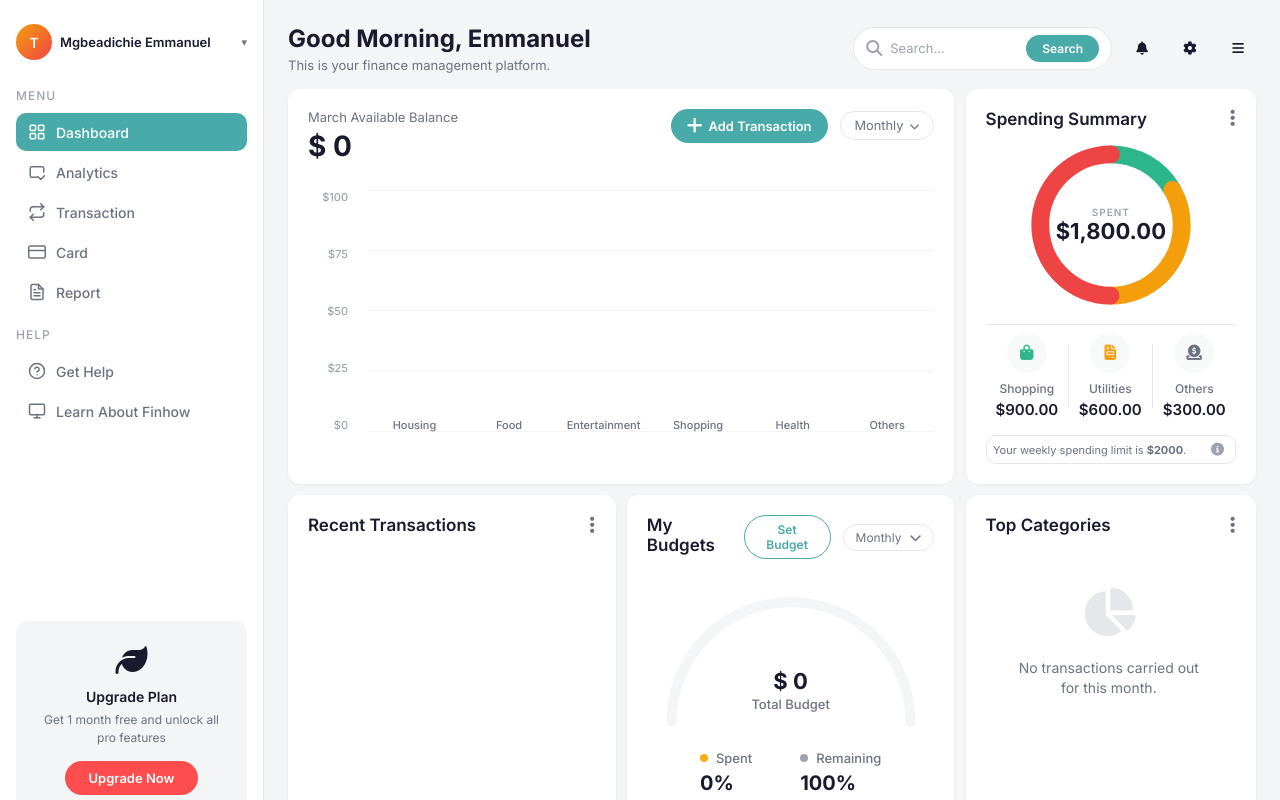
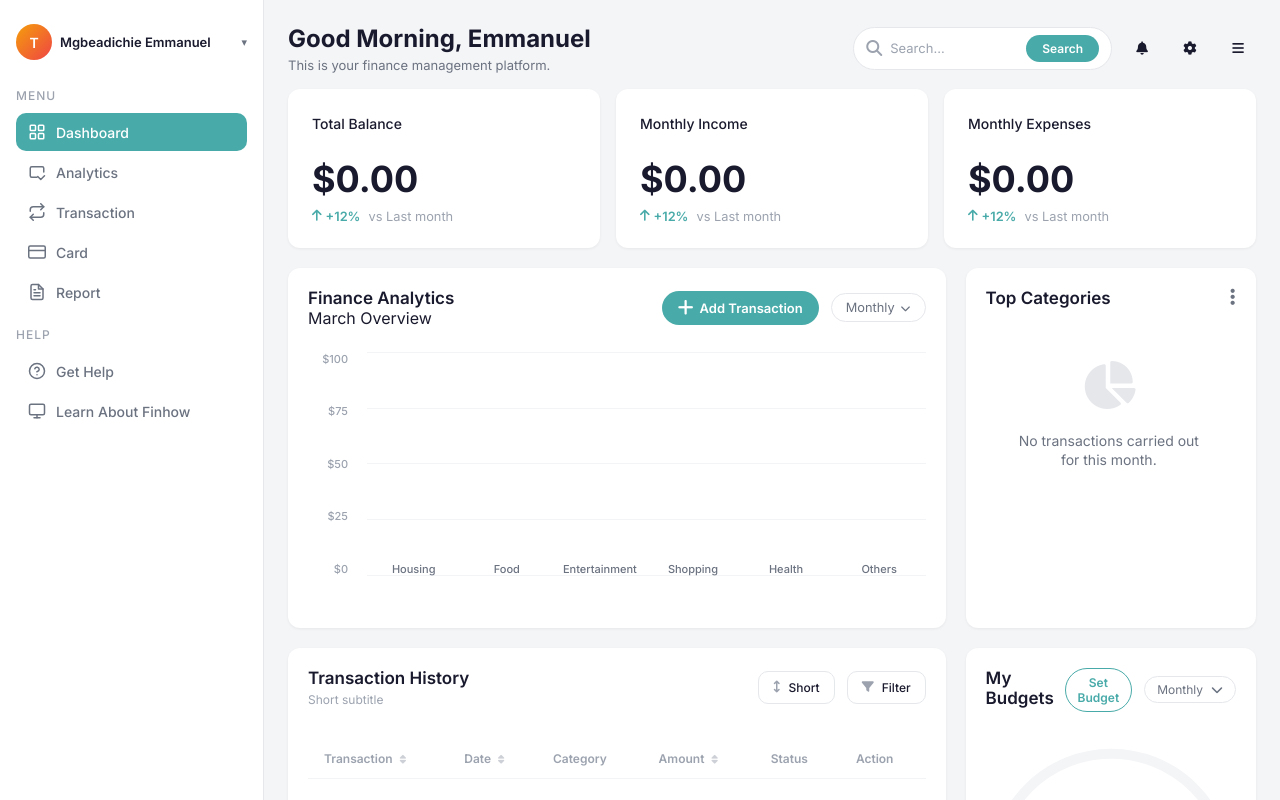
Before and after one commit to emmanuelryann/finance-tracker, a React (Vite) app: page / in a window 1280 px wide. Shown: the top 800 px of the page. Built offline with nearby package versions, Linux system fonts and the light colour scheme.

Commit message:
complete dashboard redesign

```diff
--- a/src/App.jsx
+++ b/src/App.jsx
@@ -3,7 +3,7 @@ import './index.css';
 import Sidebar from './components/Sidebar';
 import Header from './components/Header';
 import BalanceChart from './components/BalanceChart';
-import SpendingSummary from './components/SpendingSummary';
+import MetricCards from './components/MetricCards';
 import RecentTransaction from './components/RecentTransaction';
 import Budget from './components/Budget';
 import TopCategories from './components/TopCategories';
@@ -57,7 +57,7 @@ function App() {
   }, [budgets]);
 
   // Calculate Monthly Metrics
-  const { totalIncome, availableBalance, categorySpending, currentMonthName } = useMemo(() => {
+  const { totalIncome, totalExpenses, availableBalance, categorySpending, currentMonthName } = useMemo(() => {
     const now = new Date();
     const currentMonth = now.getMonth();
     const currentYear = now.getFullYear();
@@ -102,6 +102,7 @@ function App() {
 
     return {
       totalIncome: income,
+      totalExpenses: expenses,
       availableBalance: income - expenses,
       categorySpending: spending,
       currentMonthName: monthName
@@ -180,6 +181,12 @@ function App() {
         <Header onMenuToggle={openSidebar} />
 
         <div className="content-grid">
+          <MetricCards
+            availableBalance={availableBalance}
+            totalIncome={totalIncome}
+            totalExpenses={totalExpenses}
+          />
+
           <BalanceChart
             onAddClick={openTxnModal}
             availableBalance={availableBalance}
@@ -187,10 +194,16 @@ function App() {
             categoryData={categorySpending}
             monthName={currentMonthName}
           />
-          <SpendingSummary />
+
+          <TopCategories categorySpending={categorySpending} totalIncome={totalIncome} />
+
           <RecentTransaction transactions={transactions} />
-          <Budget budgets={budgets} transactions={transactions} onSetBudgetClick={openBudgetModal} />
-          <TopCategories categorySpending={categorySpending} totalIncome={totalIncome} />
+
+          <Budget
+            budgets={budgets}
+            transactions={transactions}
+            onSetBudgetClick={openBudgetModal}
+          />
         </div>
       </main>
     </div>
--- a/src/components/BalanceChart.jsx
+++ b/src/components/BalanceChart.jsx
@@ -2,9 +2,8 @@ import '../styles/BalanceChart.css';
 
 const categories = ['Housing', 'Food', 'Entertainment', 'Shopping', 'Health', 'Others'];
 
-function BalanceChart({ onAddClick, availableBalance, totalIncome, categoryData, monthName }) {
+function BalanceChart({ onAddClick, totalIncome, categoryData, monthName }) {
   // Use the total monthly income as the chart's upper limit
-  // Fallback to highest spending + a margin if income is 0
   const maxCategorySpending = Math.max(...Object.values(categoryData), 0);
   const chartMax = Math.max(totalIncome, maxCategorySpending, 100);
 
@@ -19,11 +18,10 @@ function BalanceChart({ onAddClick, availableBalance, totalIncome, categoryData,
 
   return (
     <div className="card balance-chart">
-      <div className="balance-chart__header">
+      <div className="card-header">
         <div className="balance-chart__title-group">
-          <p className="balance-chart__label">{monthName} Available Balance</p>
-          <h2 className="balance-chart__amount">$ {availableBalance.toLocaleString()}</h2>
-          {totalIncome > 0 && <p className="balance-chart__income-context">Total Income: ${totalIncome.toLocaleString()}</p>}
+          <h3 className="card-title">Finance Analytics</h3>
+          <p className="balance-chart__subtitle">{monthName} Overview</p>
         </div>
         <div className="balance-chart__actions">
           <button className="balance-chart__add-btn" onClick={onAddClick}>
--- /dev/null
+++ b/src/components/MetricCards.jsx
@@ -0,0 +1,50 @@
+import '../styles/MetricCards.css';
+
+function MetricCards({ availableBalance, totalIncome, totalExpenses }) {
+  const cards = [
+    {
+      label: 'Total Balance',
+      amount: availableBalance,
+      trend: '+12%',
+      trendLabel: 'vs Last month',
+      color: 'var(--color-primary)'
+    },
+    {
+      label: 'Monthly Income',
+      amount: totalIncome,
+      trend: '+12%',
+      trendLabel: 'vs Last month',
+      color: 'var(--color-primary)'
+    },
+    {
+      label: 'Monthly Expenses',
+      amount: totalExpenses,
+      trend: '+12%',
+      trendLabel: 'vs Last month',
+      color: 'var(--color-primary)'
+    }
+  ];
+
+  return (
+    <div className="metrics-row">
+      {cards.map((card, index) => (
+        <div key={index} className="card metric-card">
+          <div className="metric-card__header">
+            <span className="metric-card__label">{card.label}</span>
+          </div>
+          <div className="metric-card__content">
+            <h2 className="metric-card__amount">${(card.amount || 0).toLocaleString(undefined, { minimumFractionDigits: 2, maximumFractionDigits: 2 })}</h2>
+            <div className="metric-card__trend">
+              <span className="trend-value" style={{ color: 'var(--color-primary)' }}>
+                <i className="fa-solid fa-arrow-up"></i> {card.trend}
+              </span>
+              <span className="trend-label">{card.trendLabel}</span>
+            </div>
+          </div>
+        </div>
+      ))}
+    </div>
+  );
+}
+
+export default MetricCards;
--- a/src/components/RecentTransaction.jsx
+++ b/src/components/RecentTransaction.jsx
@@ -1,17 +1,6 @@
 import '../styles/RecentTransaction.css';
 
-const category_map = {
-  Housing: { icon: 'fa-solid fa-house', color: '#6366f1' },
-  Food: { icon: 'fa-solid fa-burger', color: '#f87171' },
-  Entertainment: { icon: 'fa-solid fa-clapperboard', color: '#e50914' },
-  Shopping: { icon: 'fa-solid fa-bag-shopping', color: '#ea4c89' },
-  Health: { icon: 'fa-solid fa-notes-medical', color: '#49ABA9' },
-  Others: { icon: 'fa-solid fa-circle-dollar-to-slot', color: '#6b7280' },
-};
-
 function RecentTransaction({ transactions }) {
-  const getCategoryData = (cat) => category_map[cat] || category_map.Others;
-
   const formatDate = (dateStr) => {
     const date = new Date(dateStr);
     return date.toLocaleDateString('en-US', {
@@ -21,37 +10,77 @@ function RecentTransaction({ transactions }) {
     });
   };
 
+  const getStatusColor = (status) => {
+    switch (status?.toLowerCase()) {
+      case 'success': return 'var(--color-green)';
+      case 'pending': return 'var(--color-orange)';
+      case 'failed': return 'var(--color-red)';
+      case 'reversed': return 'var(--color-text-secondary)';
+      default: return 'var(--color-text-secondary)';
+    }
+  };
+
   return (
     <div className="card recent-txn">
       <div className="card-header">
-        <h3 className="card-title">Recent Transactions</h3>
-        <button className="three-dot-btn" aria-label="More options">
-          <i className="fa-solid fa-ellipsis-vertical"></i>
-        </button>
+        <div className="transaction-history__title-group">
+          <h3 className="card-title">Transaction History</h3>
+          <p className="card-subtitle">Short subtitle</p>
+        </div>
+        <div className="transaction-history__actions">
+          <button className="txn-action-btn">
+            <i className="fa-solid fa-arrows-up-down"></i> Short
+          </button>
+          <button className="txn-action-btn">
+            <i className="fa-solid fa-filter"></i> Filter
+          </button>
+        </div>
       </div>
 
-      <ul className="recent-txn__list">
-        {transactions.map((txn) => {
-          const { icon, color } = getCategoryData(txn.category);
-          return (
-            <li key={txn.id} className="recent-txn__item">
-              <div
-                className="recent-txn__icon"
-                style={{ backgroundColor: `${color}1a`, color: color }}
-              >
-                <i className={icon}></i>
-              </div>
-              <div className="recent-txn__info">
-                <span className="recent-txn__name">{txn.name}</span>
-                <span className="recent-txn__date">{formatDate(txn.date)}</span>
-              </div>
-              <span className={`recent-txn__amount ${txn.negative ? 'recent-txn__amount--negative' : 'recent-txn__amount--positive'}`}>
-                {txn.amount}
-              </span>
-            </li>
-          );
-        })}
-      </ul>
+      <div className="transaction-history__table-container">
+        <table className="transaction-history__table">
+          <thead>
+            <tr>
+              <th>Transaction <i className="fa-solid fa-sort"></i></th>
+              <th>Date <i className="fa-solid fa-sort"></i></th>
+              <th>Category</th>
+              <th>Amount <i className="fa-solid fa-sort"></i></th>
+              <th>Status</th>
+              <th>Action</th>
+            </tr>
+          </thead>
+          <tbody>
+            {transactions.map((txn) => (
+              <tr key={txn.id} className="txn-row">
+                <td className="txn-name-cell">
+                  <span className="txn-name">{txn.name}</span>
+                </td>
+                <td className="txn-date-cell">{formatDate(txn.date)}</td>
+                <td className="txn-category-cell">{txn.category}</td>
+                <td className={`txn-amount-cell ${txn.negative ? 'negative' : 'positive'}`}>
+                  {txn.amount}
+                </td>
+                <td className="txn-status-cell">
+                  <span
+                    className="status-tag"
+                    style={{
+                      backgroundColor: `${getStatusColor(txn.status)}15`,
+                      color: getStatusColor(txn.status)
+                    }}
+                  >
+                    <i className="fa-solid fa-circle-check" style={{ fontSize: '0.625rem' }}></i> {txn.status || 'Success'}
+                  </span>
+                </td>
+                <td className="txn-action-cell">
+                  <button className="three-dot-btn">
+                    <i className="fa-solid fa-ellipsis"></i>
+                  </button>
+                </td>
+              </tr>
+            ))}
+          </tbody>
+        </table>
+      </div>
     </div>
   );
 }
--- a/src/components/TransactionModal.jsx
+++ b/src/components/TransactionModal.jsx
@@ -6,6 +6,7 @@ function TransactionModal({ isOpen, onClose, onAdd, currentBalance }) {
     name: '',
     amount: '',
     category: 'Shopping',
+    status: 'Success',
     date: new Date().toISOString().split('T')[0],
     negative: true
   });
@@ -40,6 +41,7 @@ function TransactionModal({ isOpen, onClose, onAdd, currentBalance }) {
       name: '',
       amount: '',
       category: 'Shopping',
+      status: 'Success',
       date: new Date().toISOString().split('T')[0],
       negative: true
     });
@@ -59,7 +61,7 @@ function TransactionModal({ isOpen, onClose, onAdd, currentBalance }) {
           {error && <div className="modal-error-message" style={{ color: 'var(--color-red)', fontSize: '0.8125rem', marginBottom: '1rem', fontWeight: '500' }}>{error}</div>}
 
           <div className="form-group">
-            <label>Description</label>
+            <label>Transaction</label>
             <input
               type="text"
               placeholder="e.g. Netflix Subscription"
@@ -94,12 +96,12 @@ function TransactionModal({ isOpen, onClose, onAdd, currentBalance }) {
           </div>
 
           <div className="form-row">
-            {formData.negative && (
             <div className="form-group">
               <label>Category</label>
               <select
                 value={formData.category}
                 onChange={(e) => setFormData({ ...formData, category: e.target.value })}
+                disabled={!formData.negative}
               >
                 <option value="Housing">Housing</option>
                 <option value="Food">Food</option>
@@ -109,7 +111,21 @@ function TransactionModal({ isOpen, onClose, onAdd, currentBalance }) {
                 <option value="Others">Others</option>
               </select>
             </div>
-            )}
+            <div className="form-group">
+              <label>Status</label>
+              <select
+                value={formData.status}
+                onChange={(e) => setFormData({ ...formData, status: e.target.value })}
+              >
+                <option value="Success">Success</option>
+                <option value="Pending">Pending</option>
+                <option value="Failed">Failed</option>
+                <option value="Reversed">Reversed</option>
+              </select>
+            </div>
+          </div>
+
+          <div className="form-row">
             <div className="form-group">
               <label>Date</label>
               <input
--- a/src/index.css
+++ b/src/index.css
@@ -130,27 +130,29 @@ input {
 .content-grid {
   display: grid;
   grid-template-columns: 1fr 1fr min(22rem, 30%);
-  grid-template-rows: auto clamp(18rem, 40vh, 25rem);
-  gap: 0.7rem;
+  grid-template-rows: auto auto 1fr;
+  gap: 1.25rem;
+  flex: 1;
+}
+
+.metrics-row {
+  grid-column: 1 / -1;
 }
 
 .balance-chart {
   grid-column: span 2;
+  min-height: clamp(20rem, 45vh, 28rem);
 }
 
-.spending-summary {
+.top-categories {
   grid-column: 3;
 }
 
 .recent-txn {
-  grid-column: 1;
+  grid-column: span 2;
 }
 
 .budget {
-  grid-column: 2;
-}
-
-.top-categories {
   grid-column: 3;
 }
 
--- /dev/null
+++ b/src/styles/MetricCards.css
@@ -0,0 +1,51 @@
+.metrics-row {
+  grid-column: 1 / -1;
+  display: grid;
+  grid-template-columns: repeat(3, 1fr);
+  gap: 1rem;
+}
+
+.metric-card {
+  padding: clamp(1rem, 2.5vw, 1.5rem);
+  height: auto;
+}
+
+.metric-card__header {
+  margin-bottom: 1.5rem;
+}
+
+.metric-card__label {
+  font-size: clamp(0.75rem, 1.2vw, 0.875rem);
+  font-weight: 500;
+  color: var(--color-text-primary);
+}
+
+.metric-card__amount {
+  font-size: clamp(1.5rem, 3vw, 2.25rem);
+  font-weight: 700;
+  margin-bottom: 0.5rem;
+}
+
+.metric-card__trend {
+  display: flex;
+  align-items: center;
+  gap: 0.5rem;
+  font-size: clamp(0.6875rem, 1vw, 0.8125rem);
+}
+
+.trend-value {
+  font-weight: 600;
+  display: flex;
+  align-items: center;
+  gap: 0.25rem;
+}
+
+.trend-label {
+  color: var(--color-text-muted);
+}
+
+@media (max-width: 64rem) {
+  .metrics-row {
+    grid-template-columns: 1fr;
+  }
+}
--- a/src/styles/RecentTransaction.css
+++ b/src/styles/RecentTransaction.css
@@ -1,77 +1,103 @@
 .recent-txn {
   flex: 1;
-  min-height: 0;
+  min-height: 400px;
 }
 
-.recent-txn__list {
-  display: flex;
-  flex-direction: column;
-  gap: 0.75rem;
-  overflow-y: auto;
-  flex: 1;
-  min-height: 0;
-  padding-right: 0.5rem;
+.card-subtitle {
+  font-size: 0.75rem;
+  color: var(--color-text-muted);
+  margin-top: 0.25rem;
 }
 
-/* Custom scrollbar for transaction list */
-.recent-txn__list::-webkit-scrollbar {
-  width: 0.25rem;
-}
-
-.recent-txn__list::-webkit-scrollbar-thumb {
-  background: var(--color-border);
-  border-radius: var(--radius-full);
-}
-
-.recent-txn__item {
+.transaction-history__actions {
   display: flex;
-  align-items: center;
   gap: 0.75rem;
 }
 
-.recent-txn__icon {
-  width: clamp(2rem, 3.5vw, 2.5rem);
-  height: clamp(2rem, 3.5vw, 2.5rem);
-  border-radius: var(--radius-md);
+.txn-action-btn {
   display: flex;
   align-items: center;
-  justify-content: center;
-  font-size: clamp(0.6875rem, 1.1vw, 0.8125rem);
-  font-weight: 700;
-  flex-shrink: 0;
+  gap: 0.5rem;
+  padding: 0.5rem 0.875rem;
+  border: 1px solid var(--color-border);
+  border-radius: var(--radius-md);
+  font-size: 0.75rem;
+  font-weight: 500;
+  color: var(--color-text-primary);
+  transition: all 0.2s ease;
 }
 
-.recent-txn__info {
-  display: flex;
-  flex-direction: column;
-  min-width: 0;
-  flex: 1;
+.txn-action-btn:hover {
+  background-color: var(--color-bg);
 }
 
-.recent-txn__name {
-  font-size: clamp(0.6875rem, 1.1vw, 0.8125rem);
-  font-weight: 600;
-  white-space: nowrap;
-  overflow: hidden;
-  text-overflow: ellipsis;
+.transaction-history__table-container {
+  overflow-x: auto;
+  margin-top: 1rem;
 }
 
-.recent-txn__date {
-  font-size: clamp(0.5625rem, 0.9vw, 0.6875rem);
+.transaction-history__table {
+  width: 100%;
+  border-collapse: collapse;
+  text-align: left;
+}
+
+.transaction-history__table th {
+  padding: 0.75rem 1rem;
+  font-size: 0.75rem;
+  font-weight: 600;
+  color: var(--color-text-muted);
+  border-bottom: 1px solid var(--color-border-light);
+  white-space: nowrap;
+}
+
+.transaction-history__table th i {
+  margin-left: 0.25rem;
+  font-size: 0.625rem;
+  opacity: 0.5;
+}
+
+.txn-row {
+  border-bottom: 1px solid var(--color-border-light);
+  transition: background-color 0.2s ease;
+}
+
+.txn-row:hover {
+  background-color: var(--color-bg);
+}
+
+.transaction-history__table td {
+  padding: 1rem;
+  font-size: 0.8125rem;
+  vertical-align: middle;
+}
+
+.txn-name {
+  font-weight: 600;
+  color: var(--color-text-primary);
+}
+
+.txn-amount-cell.negative {
+  color: var(--color-text-primary);
+  font-weight: 600;
+}
+
+.txn-amount-cell.positive {
+  color: var(--color-green);
+  font-weight: 600;
+}
+
+.status-tag {
+  display: inline-flex;
+  align-items: center;
+  gap: 0.375rem;
+  padding: 0.325rem 0.75rem;
+  border-radius: var(--radius-full);
+  font-size: 0.6875rem;
+  font-weight: 600;
+  text-transform: capitalize;
+}
+
+.txn-action-btn i {
   color: var(--color-text-muted);
 }
-
-.recent-txn__amount {
-  font-size: clamp(0.6875rem, 1.1vw, 0.8125rem);
-  font-weight: 600;
-  white-space: nowrap;
-  flex-shrink: 0;
-}
-
-.recent-txn__amount--negative {
-  color: var(--color-red);
-}
-
-.recent-txn__amount--positive {
-  color: var(--color-primary);
-}
```
Lines whose indentation alone changed are shown as unchanged.
